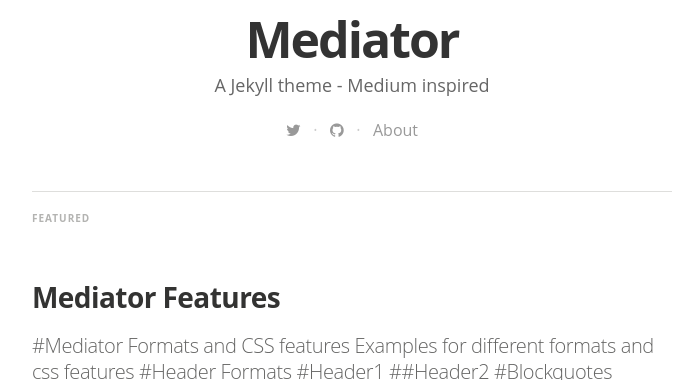
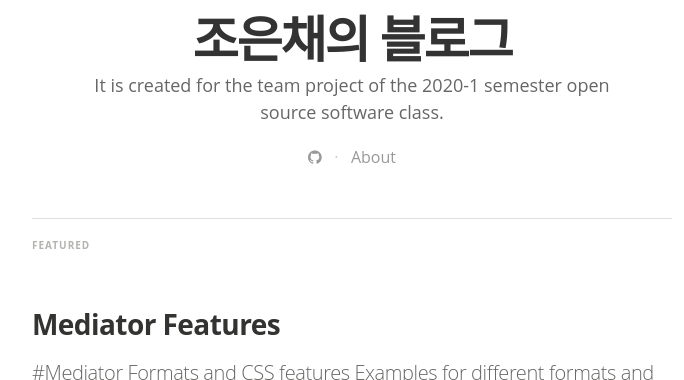
Before and after one commit to Joeunchae9835/Joeunchae9835_1.github.io, a Jekyll site: the page built from index.html, in a window 1280 px wide and 900 px high, cut to the strip 520-900 px from the top of the window. Shown: the whole strip, without its empty margins (288-972 px from the left). Built offline with Jekyll 4.4.1, drawn with Linux system fonts in a browser that asks for light colours; nearby versions of some CDN libraries; some web fonts are replaced; the list of posts is cut into pages by our own code; some of the changed text lies outside the part shown.

Commit message:
'_config.yml' 수정

```diff
--- a/_config.yml
+++ b/_config.yml
@@ -4,28 +4,25 @@ gems:
   - jekyll-paginate
 
 # Site settings
-title: "Mediator"
-description: > # this means to ignore newlines until "email:"
-   A Jekyll theme - Medium inspired
+title: "조은채의 블로그"
+description: "It is created for the team project of the 2020-1 semester open source software class."
+email: "dmsco9835@naver.com"
 
-email: a-mail@mail.mail
 #blog logo
-logo: "/assets/images/df_logo.jpg"
+logo: "/assets/images/logo.png"
 float_logo: true # true, false (default)
 
 # blog cover
-cover: "/assets/images/cA4aKEIPQrerBnp1yGHv_IMG_9534-3-2.jpg"
+cover: "/assets/images/light-bulb.jpg"
 
-name: 'Dirk Fabisch'
-author: 'Dirk Fabisch'
-author_image: "/assets/images/author.jpg"
+name: 'JoEunchae'
+author: 'JoEunchae'
+author_image: "/assets/images/profile.png"
 
 paginate:	5
 
-url: "http://myblog.***.***" # the base hostname & protocol for your site
+url: "https://joeunchae9835.github.io"
 baseurl: ""
-#used to display twitter cards
-twitter_handle: '@dirkfabisch'
 
 #fill in disqus shortname to use disqus
 #disqus: disqus-shortname
@@ -34,30 +31,9 @@ twitter_handle: '@dirkfabisch'
 
 # social icons and sharing options
 social:
-  - icon:	twitter
-    url:	https://twitter.com/dirkfabisch
-    desc: Follow me on twitter
-    share_url: http://twitter.com/share
-    share_title: ?text=
-    share_link: "&amp;url="
-
-#  - icon:	facebook
-#    url:	https://facebook.com/???
-#    desc: Connect with me facebook
-#    share_url: https://www.facebook.com/sharer.php
-#    share_title: ?t=
-#    share_link: "&amp;u="
-
   - icon:	github
-    url:	https://github.com/dirkfabisch
-    desc:	Fork me on github
+    url:	https://github.com/Joeunchae9835
+    desc:	Follow me on github
     share_url:
     share_title:
     share_link:
-
-#  - icon:	google-plus
-#    url:	https://google.com/???
-#    desc:	Add me on google+
-#    share_url:
-#    share_title:
-#    share_link:
```
